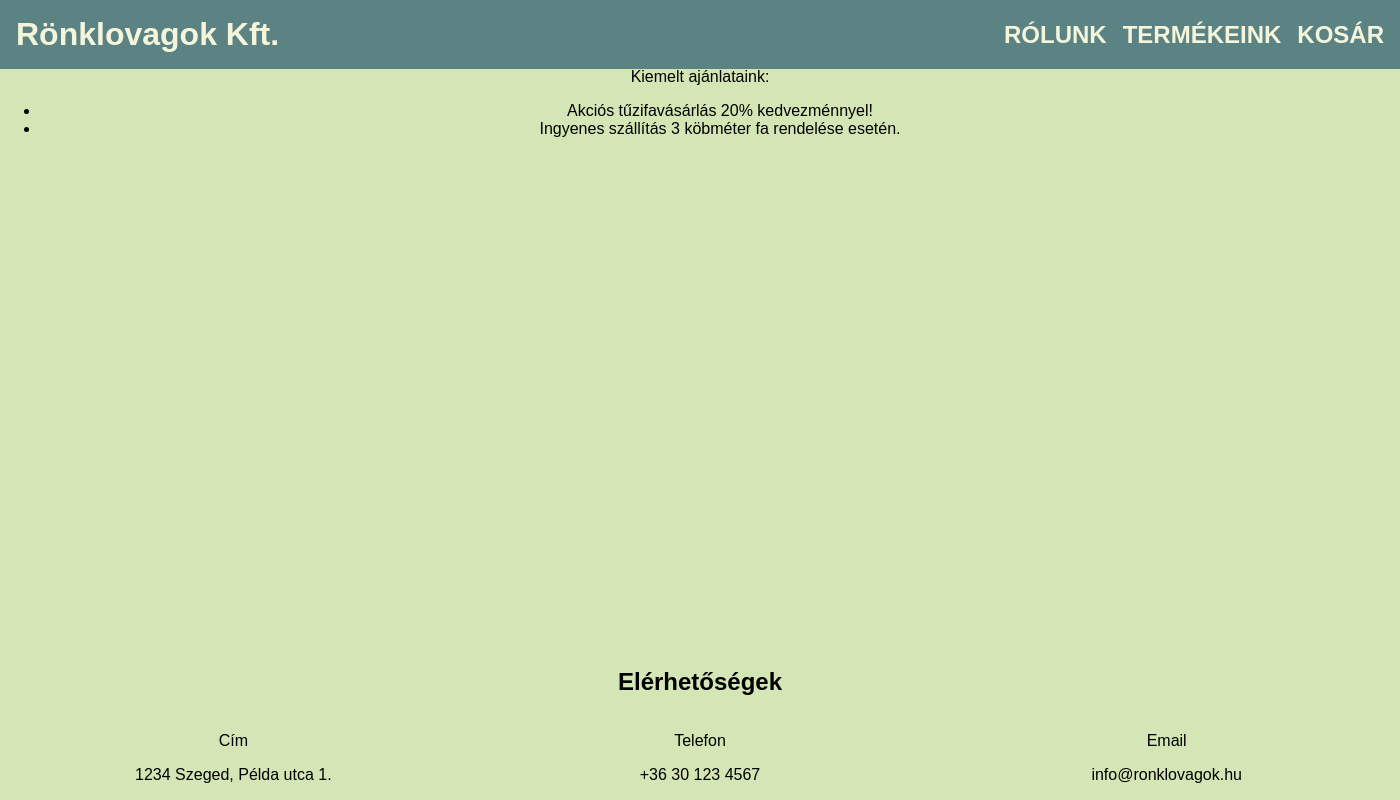
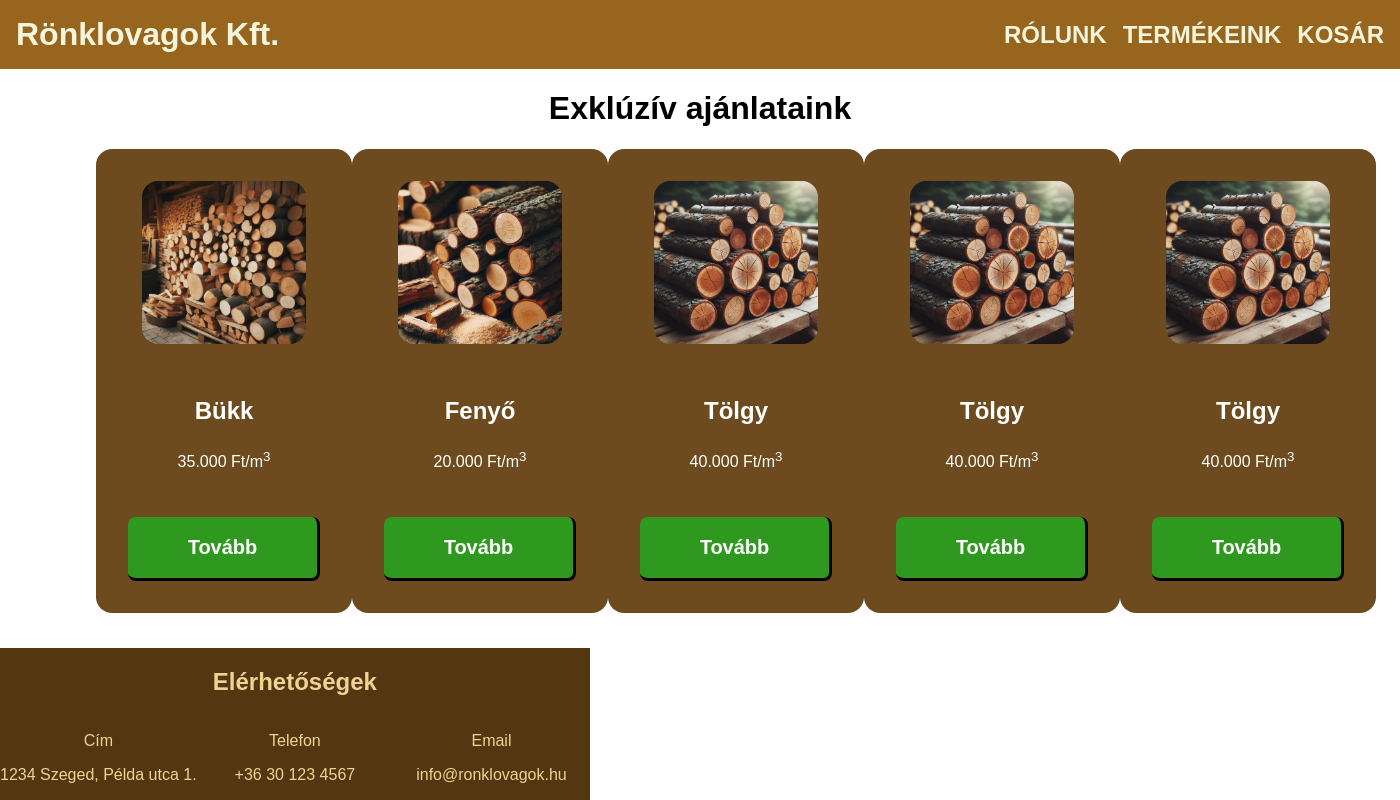
Before and after one commit to alukacs03/webterv_projekt_2024, a PHP site: page /pages/index.html in a window 1400 px wide. Run offline with PHP 8.4, Linux system fonts and the light colour scheme.

Commit message:
Lett valami
Egész jó, csak ne nézd meg telefonon....

```diff
--- a/pages/index.html
+++ b/pages/index.html
@@ -28,13 +28,78 @@
     </header>
 
     <main>
-        <section id="Kiemelt">
-            <h2>Ajánlatok haha</h2>
-            <p>Kiemelt ajánlataink:</p>
-            <ul>
-                <li>Akciós tűzifavásárlás 20% kedvezménnyel!</li>
-                <li>Ingyenes szállítás 3 köbméter fa rendelése esetén.</li>
-            </ul>
+        <h1>Exklúzív ajánlataink</h1>
+        <section id="kiemelt">
+            <div class="ajanlat">
+                <img class="kepek" src="../picktures/Bukk.jpg" alt="Bükk" title="Bükk">
+                <div class="ajanlatSzoveg">
+                    <p class="nev">
+                        Bükk
+                    </p>
+                    <p class="ar">
+                        35.000 Ft/m<sup>3</sup>
+                    </p>
+                </div>
+                <button class="ajanlatGomb">
+                    Tovább
+                </button>
+            </div>
+            <div class="ajanlat">
+                <img class="kepek" src="../picktures/Fenyo.jpg" alt="Fenyő" title="Fenyő">
+                <div class="ajanlatSzoveg">
+                    <p class="nev">
+                        Fenyő
+                    </p>
+                    <p class="ar">
+                        20.000 Ft/m<sup>3</sup>
+                    </p>
+                </div>
+                <button class="ajanlatGomb">
+                    Tovább
+                </button>
+            </div>
+            <div class="ajanlat">
+                <img class="kepek" src="../picktures/Tolgy.jpg" alt="Tölgy" title="Tölgy">
+                <div class="ajanlatSzoveg">
+                    <p class="nev">
+                        Tölgy
+                    </p>
+                    <p class="ar">
+                        40.000 Ft/m<sup>3</sup>
+                    </p>
+                </div>
+                <button class="ajanlatGomb">
+                    Tovább
+                </button>
+            </div>
+            <div class="ajanlat">
+                <img class="kepek" src="../picktures/Tolgy.jpg" alt="Tölgy" title="Tölgy">
+                <div class="ajanlatSzoveg">
+                    <p class="nev">
+                        Tölgy
+                    </p>
+                    <p class="ar">
+                        40.000 Ft/m<sup>3</sup>
+                    </p>
+                </div>
+                <button class="ajanlatGomb">
+                    Tovább
+                </button>
+            </div>
+            <div class="ajanlat">
+                <img class="kepek" src="../picktures/Tolgy.jpg" alt="Tölgy" title="Tölgy">
+                <div class="ajanlatSzoveg">
+                    <p class="nev">
+                        Tölgy
+                    </p>
+                    <p class="ar">
+                        40.000 Ft/m<sup>3</sup>
+                    </p>
+                </div>
+                <button class="ajanlatGomb">
+                    Tovább
+                </button>
+            </div>
         </section>
     </main>
 
--- a/styles/style.css
+++ b/styles/style.css
@@ -1,12 +1,10 @@
 :root {
-    --forest-green: #138a36ff;
-    --cordovan: #90323dff;
-    --drab-dark-brown: #37371fff;
-    --federal-blue: #140d4fff;
-    --tea-green: #d4e6b5ff;
-    --test: #d4e6b511;
-    --air-superiority-blue: #7c9eb2ff;
-    --charcoal: #5b8383;
+    --footer-color: #533710;
+    --button-color: #2F981E;
+    --button-color-active: #4E9F40;
+    --header-color: #98651E;
+    --ajanlat-color: #6E4B1F;
+    --footer-text-color: #F0D394;
 }
 
 body {
@@ -16,7 +14,7 @@ body {
     max-width: 100vw;
     margin: 0;
     box-sizing: border-box;
-    background-color: var(--tea-green);
+    background-color: white;
     font-family: Arial, serif;
     display: flex;
     flex-direction: column;
@@ -46,24 +44,86 @@ header nav {
 }
 
 header {
-    position: fixed;
     color: beige;
     display: grid;
     width: calc(100% - 2rem);
     grid-template-columns: 30% 70%;
     padding: 1rem;
-    background-color: var(--charcoal);
+    background-color: var(--header-color);
 }
 
 main {
+    padding-left: 6rem;
+    padding-right: 6rem;
     align-items: center;
     text-align: center;
 }
+#kiemelt{
+    position: relative;
+    display: flex;
+    justify-content: space-around;
+    width: 100%;
+}
+.kepek {
+    border-radius: 1rem;
+    width: 85%;
+}
+
+.ajanlat {
+    padding: 2rem;
+    display: flex;
+    flex-direction: column;
+    justify-content: space-between;
+    align-items: center;
+    border-radius: 1rem;
+    background-color: var(--ajanlat-color);
+    width: 15rem;
+    height: 25rem;
+}
+
+.ajanlatSzoveg {
+    margin-top: 0;
+    margin-bottom: 0;
+    color: white;
+}
+
+.nev{
+    font-size: 1.5rem;
+    font-weight: bold;
+}
+
+.ar{
+    font-size: 1rem;
+}
+
+.ajanlatGomb:hover, .ajanlatGomb:active{
+    background-color: var(--button-color-active);
+    border-top: none;
+    border-left: none;
+    border-bottom: solid darkslategray;
+    border-right: solid darkslategray;
+}
+
+.ajanlatGomb {
+    color: white;
+    font-weight: bold;
+    font-size: 1.25rem;
+    width: 12rem;
+    height: 4rem;
+    background-color: var(--button-color);
+    border-top: none;
+    border-left: none;
+    border-bottom: solid black;
+    border-right: solid black;
+    border-radius: 0.5rem;
+}
 
 footer {
+    background-color: var(--footer-color);
+    color: var(--footer-text-color);
     position: absolute;
     bottom: 0;
-    width: 100vw;
+    width: 100;
 }
 
 #f-tartalom{
```
Also changed, not shown: picktures/Bukk.jpg (added), picktures/Fenyo.jpg (added), picktures/Tolgy.jpg (added).
